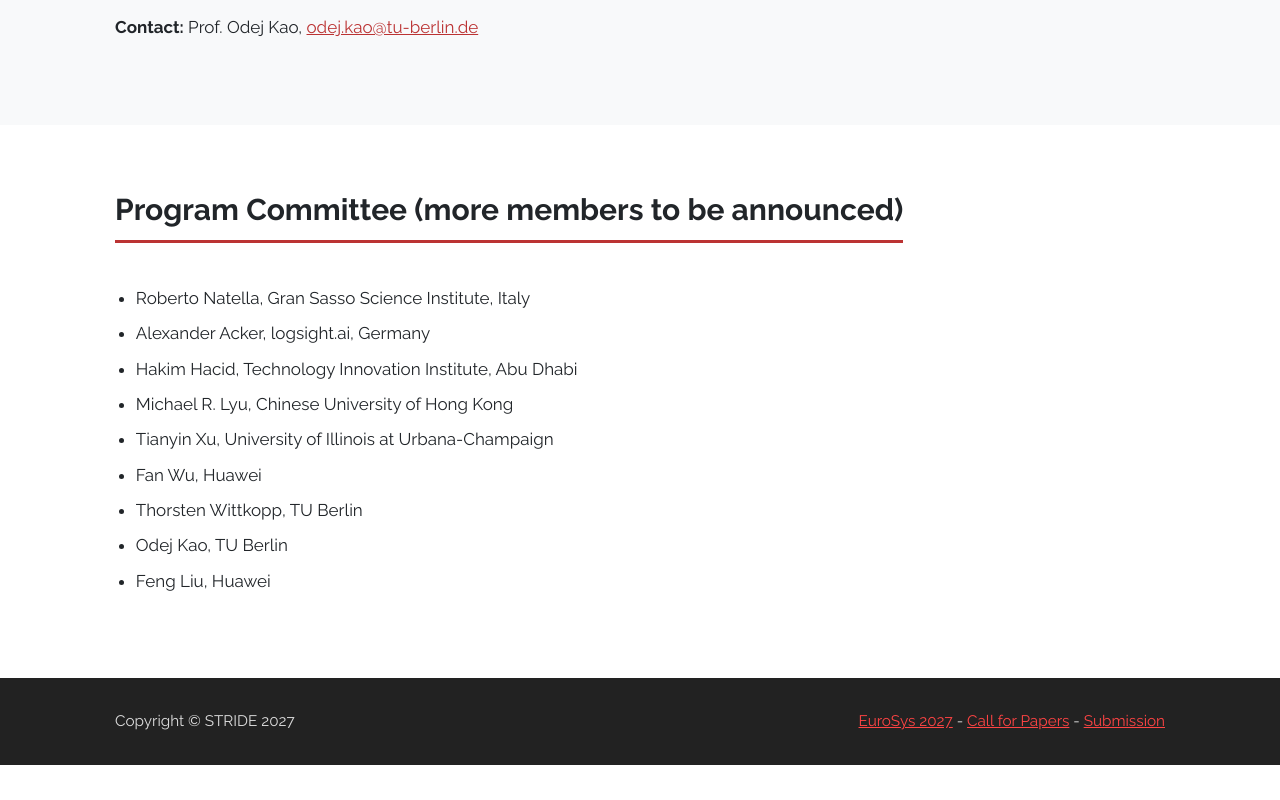
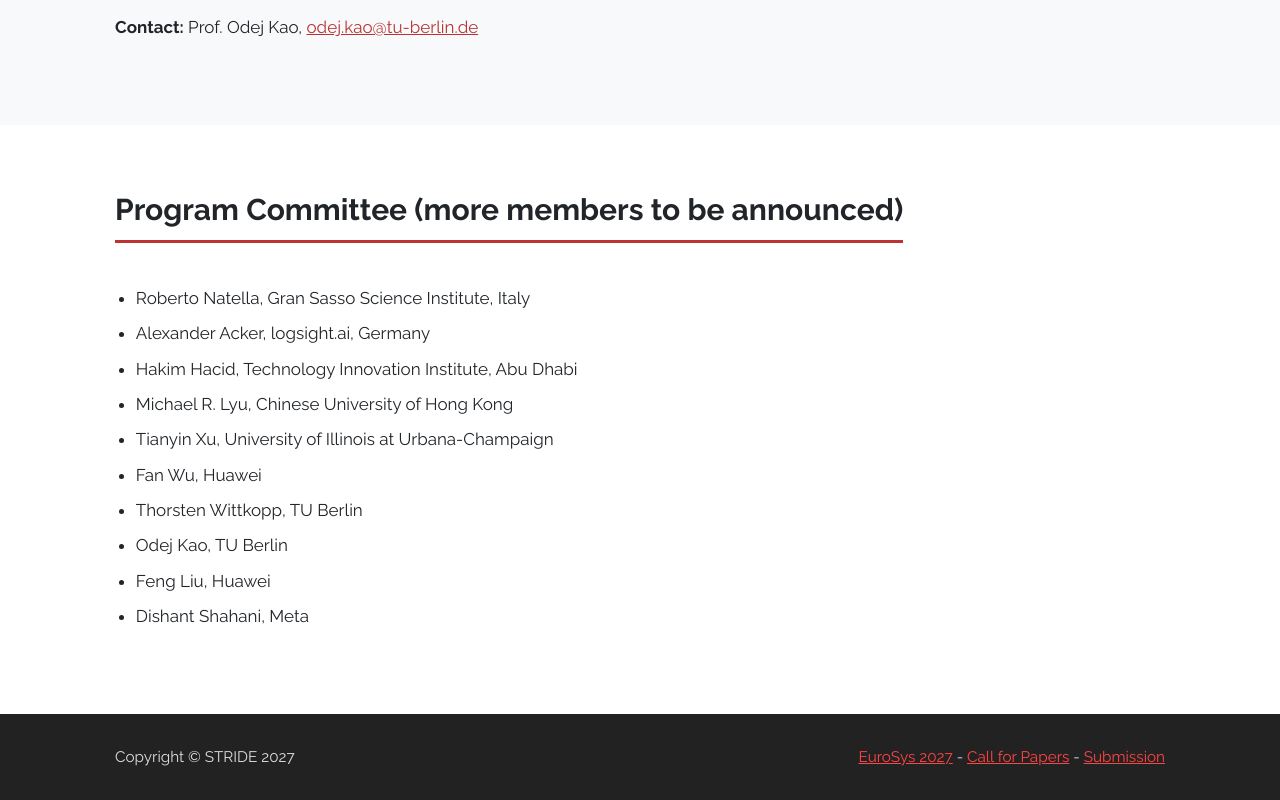
Before and after one commit to dos-group/stride2027, a plain HTML site: page index.html in a window 1280 px wide. Shown: the part 3434-4234 px from the top of the page. Before the commit the page ends 4199 px from the top, so only its background shows below. Drawn offline with Linux system fonts and the light colour scheme.

Commit message:
Add Dishant Shahani to the list of contributors

```diff
--- a/index.html
+++ b/index.html
@@ -128,6 +128,7 @@
         <li>Thorsten Wittkopp, TU Berlin</li>
         <li>Odej Kao, TU Berlin</li>
         <li>Feng Liu, Huawei</li>
+        <li>Dishant Shahani, Meta</li>
       </ul>
     </div>
   </section>
```
